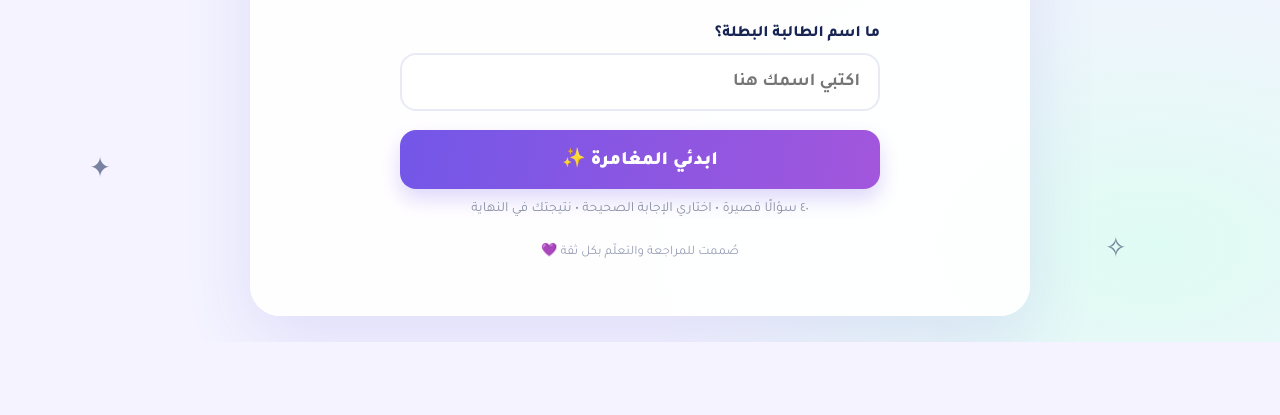
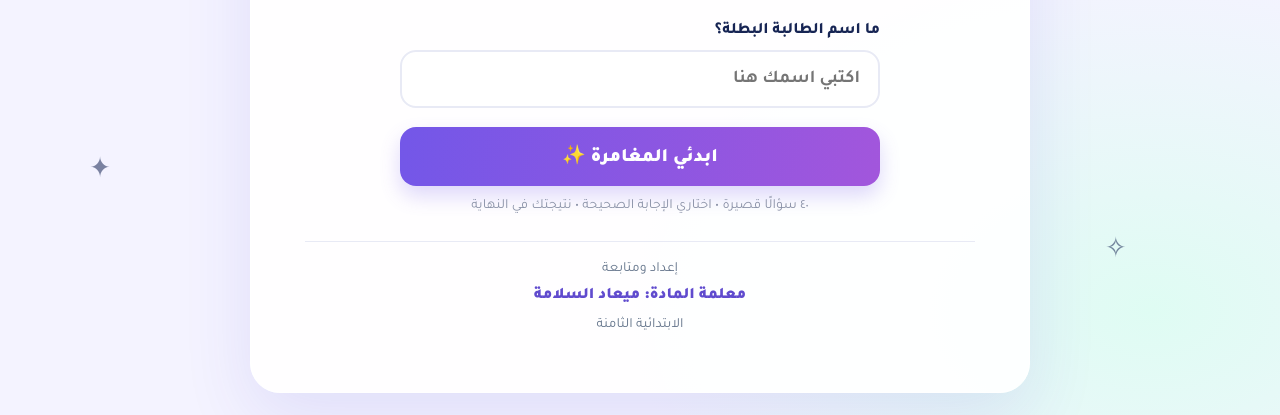
Before and after one commit to myaad77/myaad77.github.io, a plain HTML site: page index.html in a window 1280 px wide. Shown: the part 458-873 px from the top of the page. Before the commit the page ends 800 px from the top, so only its background shows below. Drawn offline with Linux system fonts and the light colour scheme.

Commit message:
إضافة اسم المعلمة والمدرسة إلى واجهة اللعبة

```diff
--- a/index.html
+++ b/index.html
@@ -14,6 +14,7 @@
 button{font-family:inherit;cursor:pointer;border:0}.primary{background:linear-gradient(100deg,#7357e8,#a256dc);color:white;border-radius:16px;padding:16px 22px;font-size:19px;font-weight:900;box-shadow:0 10px 20px #7357e83c;transition:transform .15s,box-shadow .15s}.primary:hover{transform:translateY(-2px);box-shadow:0 14px 24px #7357e84a}.startbtn{width:100%;margin-top:19px}.footer{text-align:center;color:#98a0b6;font-size:13px;padding-top:24px}
 .gamehead{display:flex;align-items:center;justify-content:space-between;gap:12px}.player{font-weight:900;font-size:18px}.scorepill{background:#e7faf4;color:#14795c;padding:9px 14px;border-radius:99px;font-weight:900}.progressrow{margin:25px 0 7px;display:flex;justify-content:space-between;color:var(--muted);font-weight:700}.bar{height:10px;background:#efeff7;border-radius:99px;overflow:hidden}.fill{height:100%;width:0;background:linear-gradient(90deg,#a5edd9,#7255e8);border-radius:99px;transition:width .4s}.qmeta{display:inline-flex;background:#f2efff;color:#6b52d7;padding:8px 13px;border-radius:12px;font-weight:800;margin-top:29px}.question{font-size:clamp(23px,4.6vw,34px);line-height:1.65;margin:15px 0 23px;font-weight:900}.answers{display:grid;grid-template-columns:1fr 1fr;gap:12px}.answer{background:white;border:2px solid var(--line);border-radius:16px;padding:16px 18px;text-align:right;font-size:18px;font-weight:800;color:var(--ink);min-height:64px;transition:.15s}.answer:hover:not(:disabled){border-color:#b3a6f2;background:#faf9ff;transform:translateY(-1px)}.answer.correct{border-color:#62c9a6;background:#eafbf4;color:#126b52}.answer.wrong{border-color:#f29ab6;background:#fff0f4;color:#a32954}.answer:disabled{cursor:default}.feedback{min-height:31px;margin:16px 0 5px;font-weight:800;font-size:17px}.feedback.good{color:#178261}.feedback.bad{color:#ad3d61}.next{display:block;margin:4px 0 0 auto;min-width:175px}.hidden{display:none!important}
 .result{text-align:center}.result .mascot{margin:8px auto 14px}.result h2{font-size:36px;margin:5px}.result p{color:var(--muted);font-size:19px}.scorebig{font-size:74px;font-weight:900;color:var(--purple);line-height:1;margin:17px 0 6px}.scorebig small{font-size:27px;color:#aaa4c8}.meter{height:12px;background:#efeff7;border-radius:99px;margin:22px auto 26px;max-width:400px;overflow:hidden}.meter i{display:block;height:100%;background:linear-gradient(90deg,#a5edd9,#7255e8);border-radius:99px}.result-actions{display:flex;gap:12px;justify-content:center;flex-wrap:wrap}.secondary{background:#f0edff;color:#624bd1;border-radius:16px;padding:15px 20px;font-size:17px;font-weight:900}.review{text-align:right;margin:22px auto 0;max-width:470px}.review summary{cursor:pointer;font-weight:900;color:#604bce}.review li{margin:9px 0;line-height:1.6}.note{font-size:13px!important;color:#9aa1b3!important;margin-top:24px}
+.credit{margin-top:26px;padding:16px 12px 2px;border-top:1px solid var(--line);display:flex;flex-direction:column;align-items:center;gap:4px;text-align:center;color:var(--muted);font-size:14px;line-height:1.6}.credit strong{font-size:16px;color:#604bce;font-weight:900}
 @media(max-width:560px){body{padding:12px}.shell{border-radius:23px}.answers{grid-template-columns:1fr}.answer{min-height:56px}.inner{padding:25px 21px}.hero{padding-top:25px}.footer{padding-top:18px}}
 @media print{body{background:white}.spark,.result-actions,.review{display:none!important}.shell{box-shadow:none}}
 </style>
@@ -25,7 +26,6 @@ button{font-family:inherit;cursor:pointer;border:0}.primary{background:linear-gr
 <section id="welcome">
  <div class="hero"><div class="mascot">👩🏻‍💻</div><p class="eyebrow">جاهزة للتحدّي؟</p><h1>مغامرة <em>المبدعة الرقمية</em></h1><p class="subtitle">اختبري معلوماتك في الحاسب ومهاراتك الرقمية،<br>واجمعي أكبر عدد من النجوم! ⭐</p></div>
  <div class="form"><label for="studentName">ما اسم الطالبة البطلة؟</label><input id="studentName" type="text" maxlength="40" placeholder="اكتبي اسمك هنا" autocomplete="given-name"><button class="primary startbtn" id="start">ابدئي المغامرة ✨</button><p class="hint">٤٠ سؤالًا قصيرة • اختاري الإجابة الصحيحة • نتيجتك في النهاية</p></div>
- <div class="footer">صُممت للمراجعة والتعلّم بكل ثقة 💜</div>
 </section>
 <section id="play" class="hidden" aria-live="polite">
  <div class="gamehead"><span class="player" id="hello"></span><span class="scorepill">⭐ <span id="score">٠</span></span></div>
@@ -37,6 +37,7 @@ button{font-family:inherit;cursor:pointer;border:0}.primary{background:linear-gr
  <div class="mascot" id="resultEmoji">🏆</div><p class="eyebrow">أحسنتِ يا بطلة!</p><h2 id="resultTitle"></h2><p id="resultLine"></p><div class="scorebig"><span id="finalScore"></span><small> / ٤٠</small></div><div class="meter"><i id="resultBar"></i></div><div class="result-actions"><button class="primary" id="again">العبِي مرة أخرى ↻</button><button class="secondary" id="print">احفظي النتيجة 🖨️</button></div>
  <details class="review"><summary>شاهدي الأسئلة التي تحتاج مراجعة</summary><ol id="mistakes"></ol></details><p class="note">هذه اللعبة للمراجعة الذاتية، والنتيجة تظهر على هذا الجهاز فقط.</p>
 </section>
+<div class="credit"><span>إعداد ومتابعة</span><strong>معلمة المادة: ميعاد السلامة</strong><span>الابتدائية الثامنة</span></div>
 </div></main>
 <script>
 const questions=[
```
